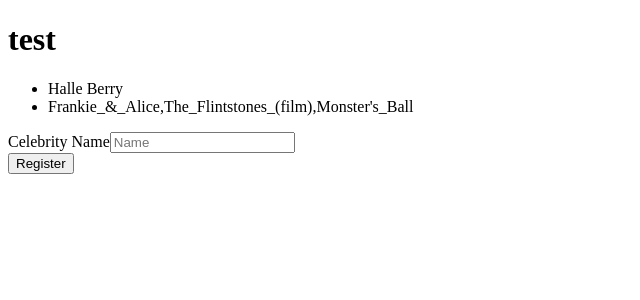
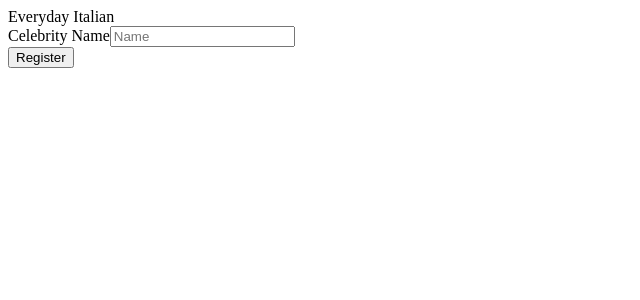
Before and after one commit to Bukixo/dbpedia-actors-search, an Angular app: page / in a window 1280 px wide. Shown: the top 300 px of the page, without its empty margins (0-640 px from the left). Built offline with nearby package versions, Linux system fonts and the light colour scheme.

Commit message:
parsed xml data

```diff
--- a/src/app/app.component.html
+++ b/src/app/app.component.html
@@ -1,11 +1,10 @@
-<h1>test</h1>
 
 <ul *ngFor="let actor of actors">
   <li>{{ actor.name }}</li>
   <li>{{ actor.movies }}</li>
 </ul>
 
-
+{{ data }}
 
 <div class="container">
   <div class="register-item">
--- a/src/app/app.component.ts
+++ b/src/app/app.component.ts
@@ -6,13 +6,18 @@
   templateUrl: './app.component.html',
   styleUrls: ['./app.component.css']
 })
+
 export class AppComponent {
+
   constructor( private dataService: DataService) {
     this.dataService = dataService
   }
-actors = this.dataService.getActors()
+data = this.dataService.getActors()
 
 register(form) {
-  console.log(form.value);
+  console.log( this.data);
 }
+
+
+
 }
--- a/src/app/app.module.ts
+++ b/src/app/app.module.ts
@@ -4,6 +4,7 @@
 import { AppComponent } from './app.component';
 import { DataService } from './data.service';
 import { FormsModule } from '@angular/forms';
+import { HttpClientModule } from '@angular/common/http';
 
 
 @NgModule({
@@ -12,7 +13,8 @@
   ],
   imports: [
     BrowserModule,
-    FormsModule
+    FormsModule,
+    HttpClientModule
 
   ],
   providers: [
--- a/src/app/data.service.ts
+++ b/src/app/data.service.ts
@@ -7,14 +7,24 @@
 export class DataService {
 
   private actors: any
+  private parser: any
+  private xmlDoc : any
+  private data: any
+  private text: any
 
   getActors() {
-    this.actors = [
-      {
-        "name": "Halle Berry",
-        "movies": ["Frankie_&_Alice", "The_Flintstones_(film)", "Monster's_Ball"]
-      }
-    ]
-    return this.actors
+      this.text = "<bookstore><book>" +
+      "<title>Everyday Italian</title>" +
+      "<author>Giada De Laurentiis</author>" +
+      "<year>2005</year>" +
+      "</book></bookstore>";
+
+    this.parser = new DOMParser();
+    this.xmlDoc = this.parser.parseFromString(this.text, "text/xml");
+    this.data = this.xmlDoc.getElementsByTagName("title")[0].childNodes[0].nodeValue;
+
+    return this.data
   }
+
+
 }
```
